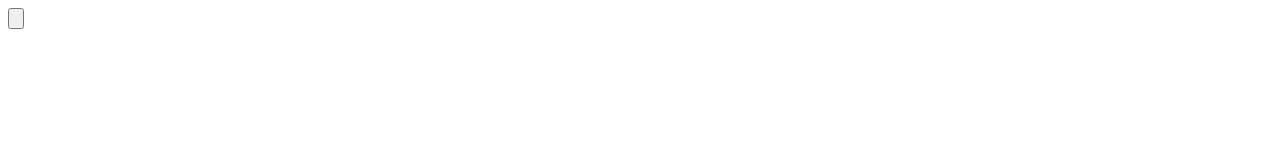
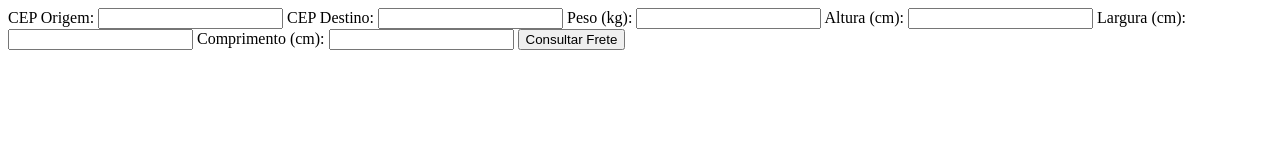
Before and after one commit to valladao/node-correios, a plain HTML site: page frete.html in a window 1280 px wide. Drawn offline with nearby package versions, Linux system fonts and the light colour scheme.

Commit message:
Improve the code

```diff
--- a/frete.html
+++ b/frete.html
@@ -1,16 +1,52 @@
-<script src=https://cdnjs.cloudflare.com/ajax/libs/jquery/1.4.4/jquery.min.js type="text/javascript"></script>
-<script type="text/javascript">
+<!DOCTYPE html>
+<html lang="en">
+  <head>
+    <meta charset="UTF-8" />
+    <title>CEP Service</title>
+  </head>
+  <body>
+    <form id="cepForm">
+      <label for="cepOrigem">CEP Origem:</label>
+      <input type="text" id="cepOrigem" required />
+      <label for="cepDestino">CEP Destino:</label>
+      <input type="text" id="cepDestino" required />
+      <label for="peso">Peso (kg):</label>
+      <input type="text" id="peso" required />
+      <label for="altura">Altura (cm):</label>
+      <input type="text" id="altura" required />
+      <label for="largura">Largura (cm):</label>
+      <input type="text" id="largura" required />
+      <label for="comprimento">Comprimento (cm):</label>
+      <input type="text" id="comprimento" required />
+      <button type="button" onclick="fetchFrete()">Consultar Frete</button>
+    </form>
+    <div id="result"></div>
 
-function add() {
-    var sendingData = {}
-    $.ajax({url: 'https://www.cepcerto.com/ws/json-frete/04088005/15085350/30/1/8/13/29b6171ede0eea7146326b7e99089f8694d8f027',
-    method: 'GET',
-    dataType: 'json',
-    success: function (data){console.log(data);
-    },
-    error: function (error) {
-    console.log('Erro na requisição:', error);
-    }});
-    }
-</script>
-<input type='Button' OnClick='add()'/>
+    <script>
+      function fetchFrete() {
+        const cepOrigem = document.getElementById("cepOrigem").value
+        const cepDestino = document.getElementById("cepDestino").value
+        const peso = document.getElementById("peso").value
+        const altura = document.getElementById("altura").value
+        const largura = document.getElementById("largura").value
+        const comprimento = document.getElementById("comprimento").value
+        const apiKey = "29b6171ede0eea7146326b7e99089f8694d8f027"
+
+        const url = `https://www.cepcerto.com/ws/json-frete/${cepOrigem}/${cepDestino}/${peso}/${altura}/${largura}/${comprimento}/${apiKey}`
+
+        fetch(url)
+          .then((response) => response.json())
+          .then((data) => {
+            document.getElementById(
+              "result"
+            ).innerHTML = `<pre>${JSON.stringify(data, null, 2)}</pre>`
+          })
+          .catch((error) => {
+            console.error("Erro na requisição:", error)
+            document.getElementById("result").textContent =
+              "Erro na requisição: " + error
+          })
+      }
+    </script>
+  </body>
+</html>
```
